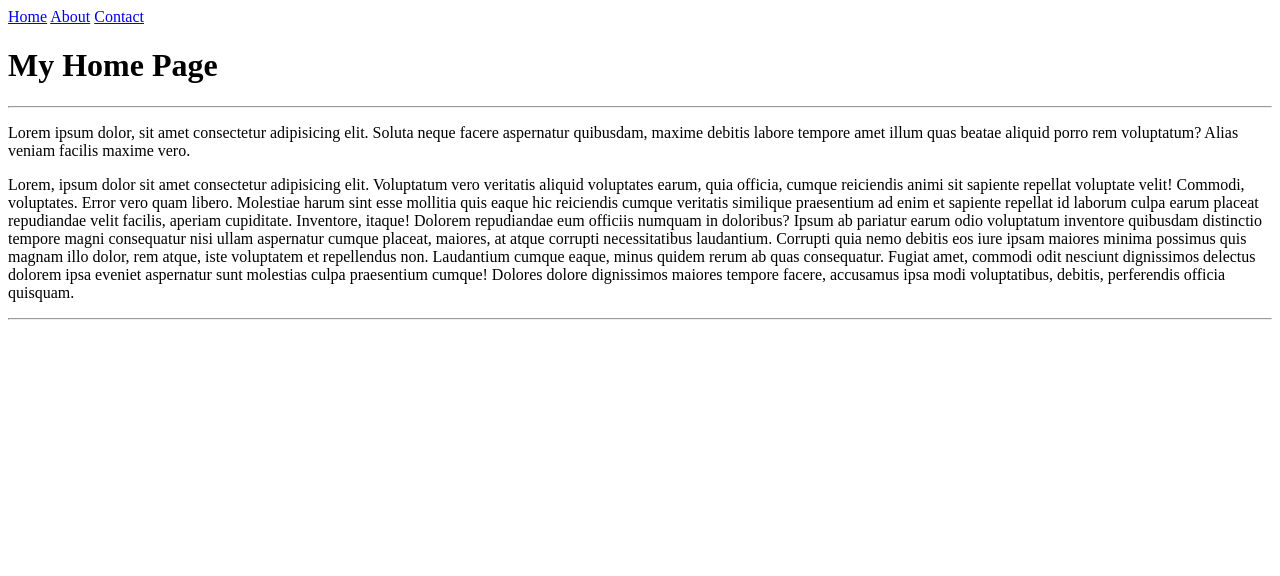
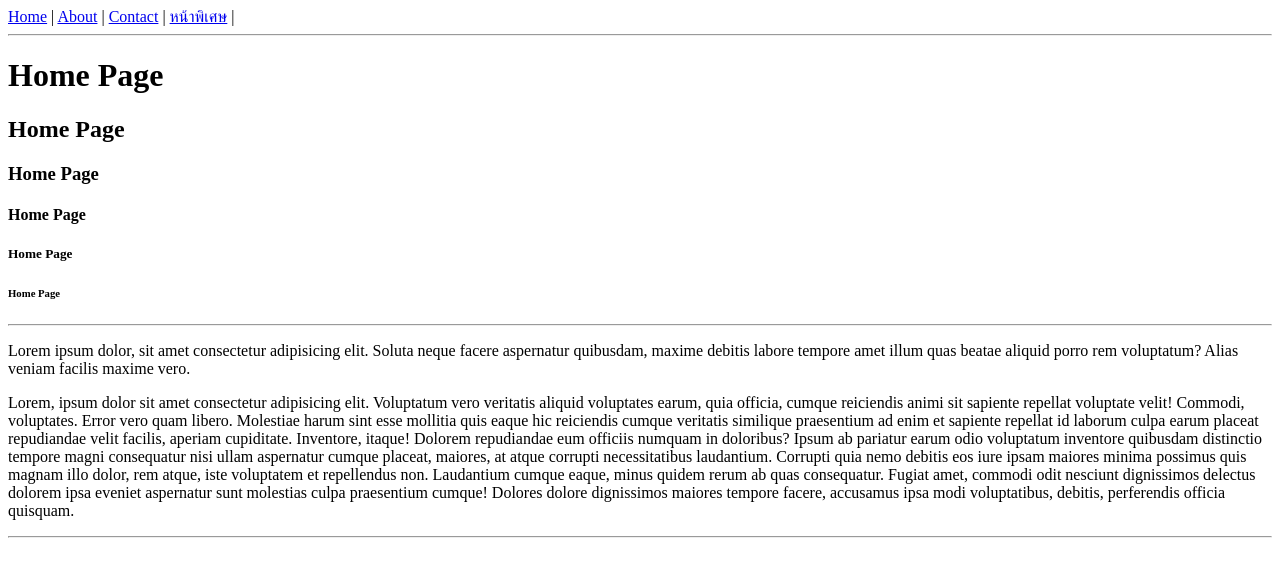
Before and after one commit to NattawutSuebootr427/NattawutSuebootr427.github.io, a plain HTML site: page index.html in a window 1280 px wide. Drawn offline with Linux system fonts and the light colour scheme.

Commit message:
add head 1-6

```diff
--- a/index.html
+++ b/index.html
@@ -6,10 +6,17 @@
   <title>Nattawut427_Website</title>
 </head>
 <body>
-  <a href="index.html">Home</a>
-  <a href="about.html">About</a>
-  <a href="contact.html">Contact</a>
-  <h1>My Home Page </h1>
+  <a href="index.html">Home</a> |
+  <a href="about.html">About</a> |
+  <a href="contact.html">Contact</a> |
+  <a href="Lover.html">หน้าพิเศษ</a> |
+  <hr>
+  <h1>Home Page </h1>
+  <h2>Home Page </h2>
+  <h3>Home Page </h3>
+  <h4>Home Page </h4>
+  <h5>Home Page </h5>
+  <h6>Home Page </h6>
   <hr>
   <p>Lorem ipsum dolor, sit amet consectetur adipisicing elit. Soluta neque facere aspernatur quibusdam, maxime debitis labore tempore amet illum quas beatae aliquid porro rem voluptatum? Alias veniam facilis maxime vero.</p>
   <p>Lorem, ipsum dolor sit amet consectetur adipisicing elit. Voluptatum vero veritatis aliquid voluptates earum, quia officia, cumque reiciendis animi sit sapiente repellat voluptate velit! Commodi, voluptates. Error vero quam libero.
```
